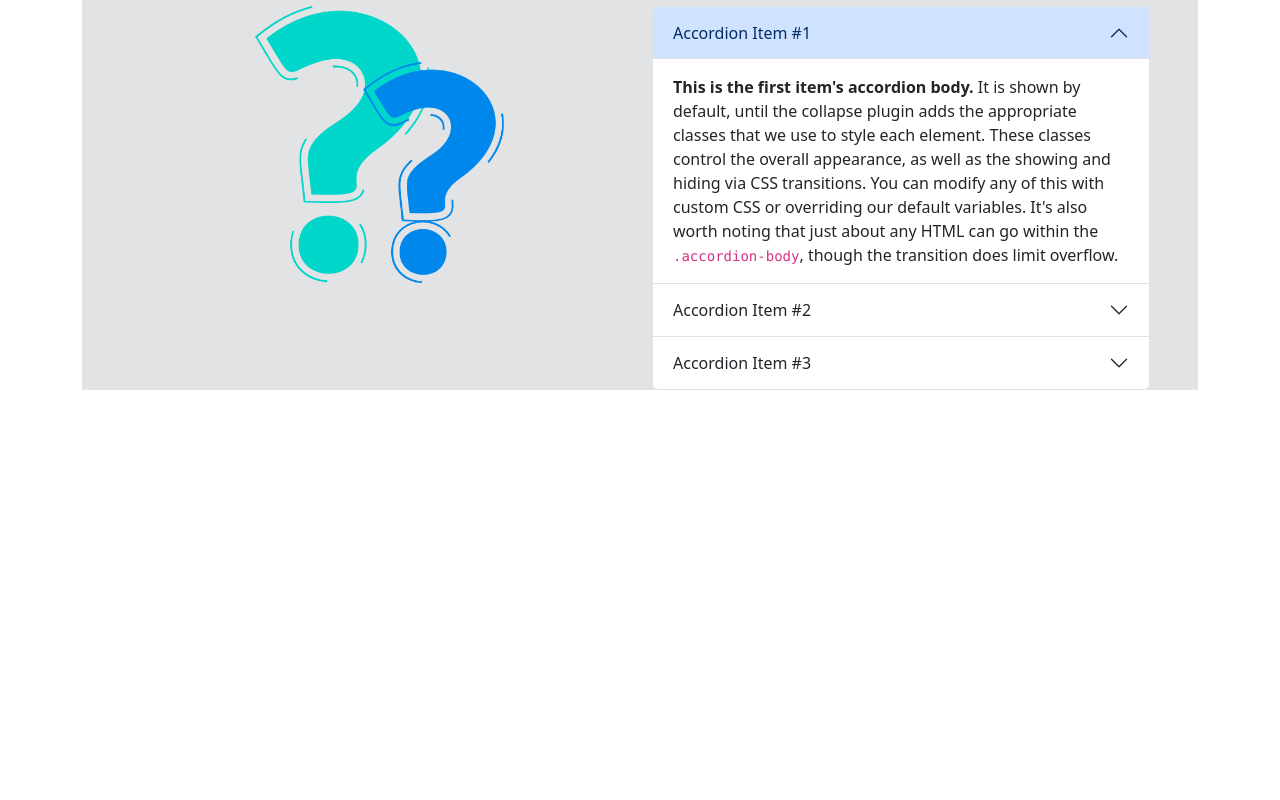
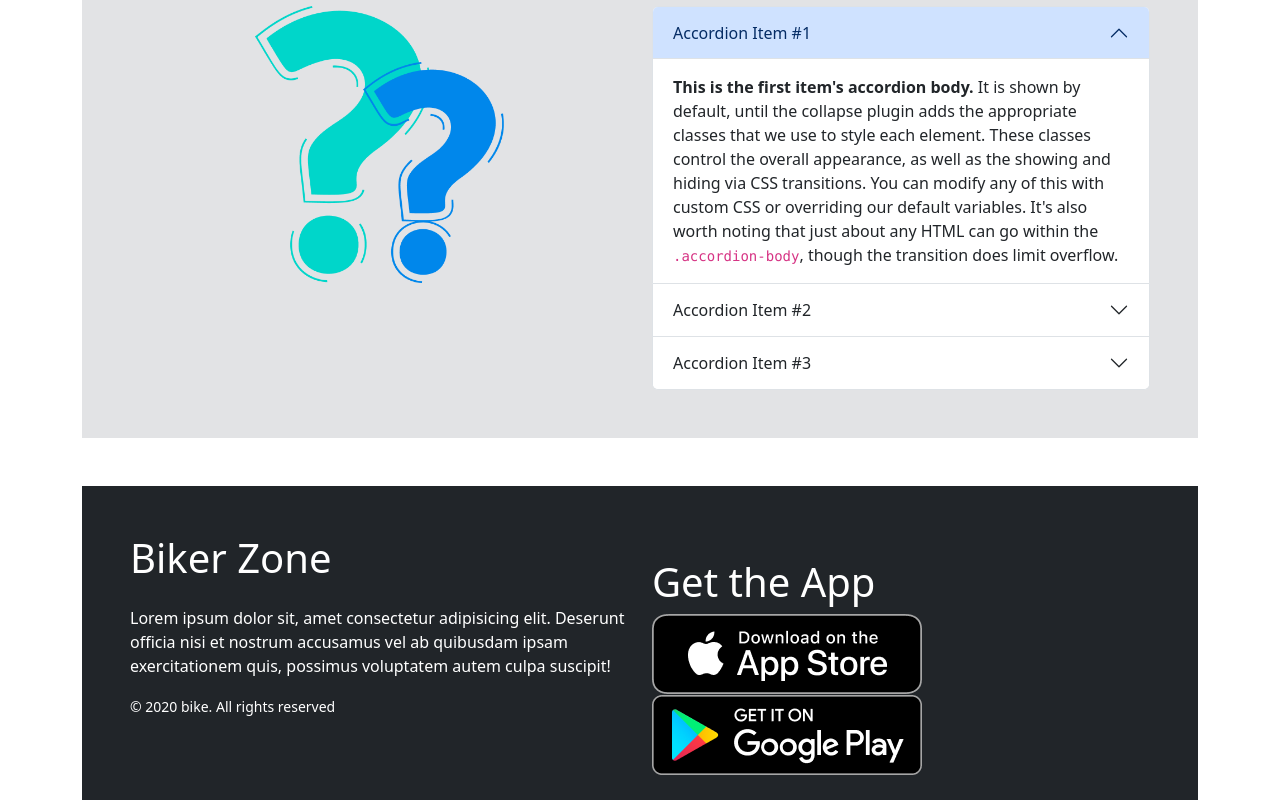
Before and after one commit to Rayhan108/biker-zone, a plain HTML site: page index.html in a window 1280 px wide. Shown: the part 2856-3656 px from the top of the page. Before the commit the page ends 3246 px from the top, so only its background shows below. Drawn offline with nearby package versions, Linux system fonts and the light colour scheme.

Commit message:
finished

```diff
--- a/index.html
+++ b/index.html
@@ -301,14 +301,14 @@
           </div>
         </section>
         <!-- faq section -->
-     <section class=" bg-secondary-subtle mt-5 px-5">
+     <section class=" bg-secondary-subtle mt-5  px-5">
       <h1 class="text-center py-5">Frequently Asked <span class="text-danger">Questions</span></h1>
       <div class="row row-cols-1 row-cols-md-2  mt-5">
         <div class="col text-center">
           <img class="w-50" src="images/faq.png " alt="">
         </div>
         <div class="col">
-          <div class="accordion" id="accordionExample">
+          <div class="accordion mb-5" id="accordionExample">
             <div class="accordion-item">
               <h2 class="accordion-header" id="headingOne">
                 <button class="accordion-button" type="button" data-bs-toggle="collapse" data-bs-target="#collapseOne" aria-expanded="true" aria-controls="collapseOne">
@@ -351,7 +351,26 @@
      </section>
     </main>
 
-    <footer></footer>
+    <footer>
+<section class="mt-5 py-4 bg-dark ">
+  <div class="row px-5 row-cols-1 row-cols-md-2">
+    <div class="col">
+     <h1 class="mt-4 text-white">Biker Zone</h1>
+     <p class="mt-4 text-white">Lorem ipsum dolor sit, amet consectetur adipisicing elit. Deserunt officia nisi et nostrum accusamus vel ab quibusdam ipsam exercitationem quis, possimus voluptatem autem culpa suscipit!</p>
+     <p class="mt-3 text-white">
+      <small>© 2020 bike. All rights reserved</small>
+     </p>
+    </div>
+    <div class="col">
+<h1 class="mt-5 text-white">Get the App</h1>
+<img class=" " class src="images/ios.png" alt="">
+<img src="images/android.png" alt="">
+    </div>
+  </div>
+</section>
+
+
+    </footer>
 
     <!-- b-j -->
     <script
```
